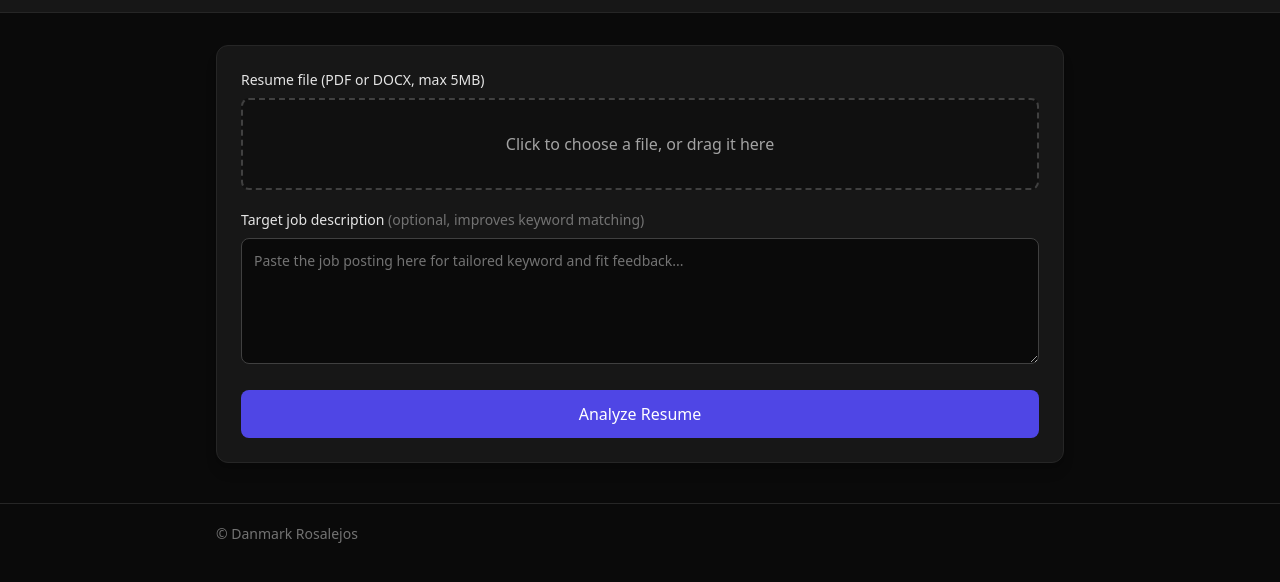
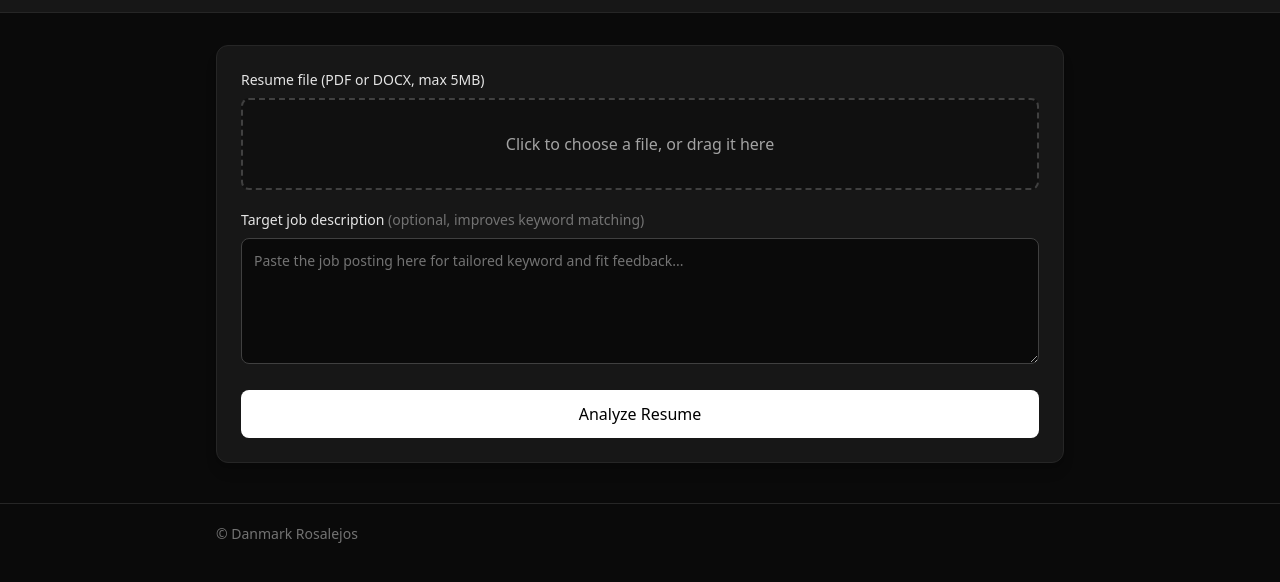
Before and after one commit to danmarkdev/ResumeAnalyzer, a website: page public/index.html in a window 1280 px wide. Shown: the part 82-664 px from the top of the page. Drawn offline with nearby package versions, Linux system fonts and the light colour scheme.

Commit message:
Update style.css

```diff
--- a/public/style.css
+++ b/public/style.css
@@ -18,9 +18,13 @@
    repaints form controls (buttons, inputs) with its own heuristic colors,
    ignoring the page's own CSS. Force our colors to win. */
 #submit-btn {
-  background-color: #4f46e5 !important;
-  color: #ffffff !important;
+  background-color: #ffffff !important;
+  color: #000000 !important;
 }
 #submit-btn:hover {
-  background-color: #6366f1 !important;
+  background-color: #e5e5e5 !important;
 }
+#submit-btn:disabled {
+  opacity: 0.6;
+  cursor: not-allowed;
+}
```
